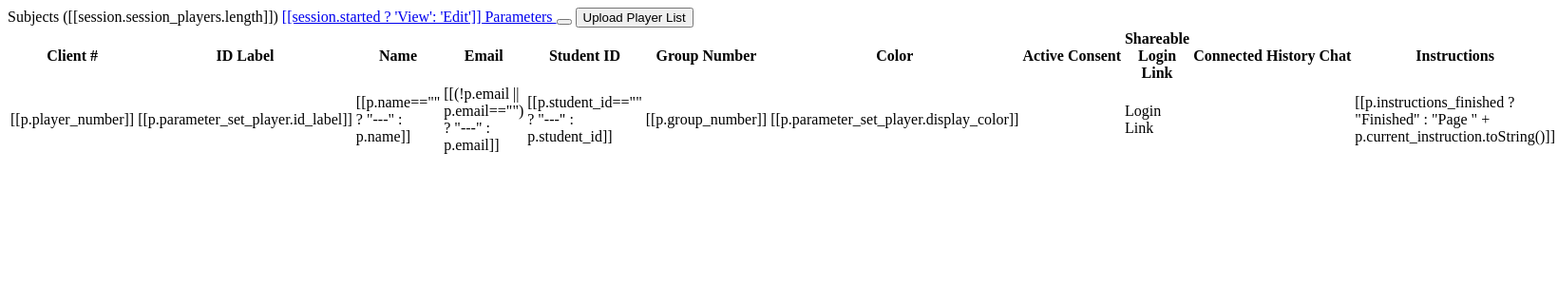
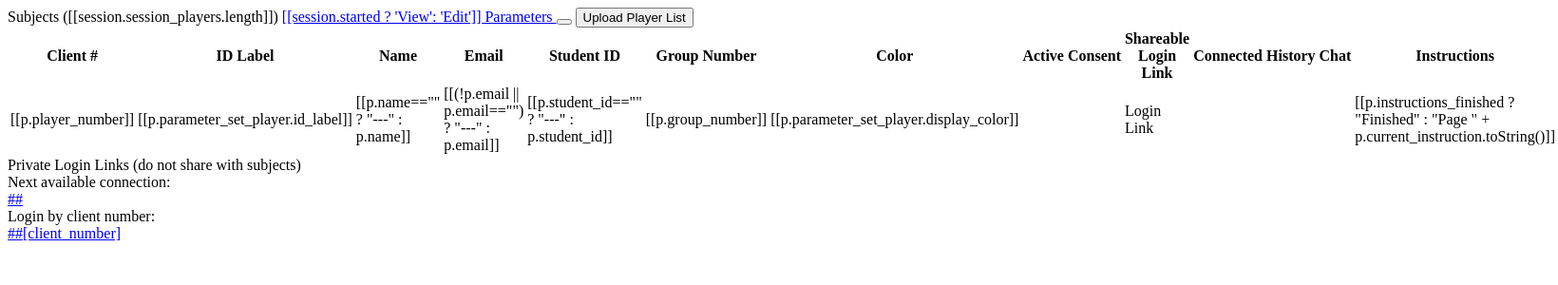
Before and after one commit to jeffreykirchner/fitbit_2, a Django app: template main/templates/staff/staff_session/subjects/subjects_card.html in a window 1640 px wide. Shown: the top 300 px of the page at 95% size. Run offline with Django 3.2, Linux system fonts and the light colour scheme; the template is opened without the code that fills it: most values are stand-ins (such as "Sample title", 1, 10 or a date in 2020).

Commit message:
add auto login links back. fixes #77.

```diff
--- a/main/templates/staff/staff_session/subjects/subjects_card.html
+++ b/main/templates/staff/staff_session/subjects/subjects_card.html
@@ -143,5 +143,27 @@
             </div>
         </div>
 
+        <!-- private links -->
+        <div class="row justify-content-center">
+            <div class="col-md-auto text-center">
+                Private Login Links (do not share with subjects)
+            </div>
+        </div>
+        <div class="row justify-content-center">
+            <div class="col-md-auto text-center">
+                Next available connection:
+            </div>
+            <div class="col-md-auto text-center">
+                <a href='{%url "subject_home_auto_connect" session.session_key%}' class = 'link-primary'>{{parameters.site_url}}{%url "subject_home_auto_connect" session.session_key%}</a>
+            </div>
+        </div>
+        <div class="row justify-content-center">
+            <div class="col-md-auto text-center">
+                Login by client number:
+            </div>
+            <div class="col-md-auto text-center">
+                <a href='{%url "subject_home_auto_connect" session.session_key%}[client_number]' class = 'link-primary'>{{parameters.site_url}}{%url "subject_home_auto_connect" session.session_key%}[client_number]</a>
+            </div>
+        </div>
     </div>
 </div>
```
